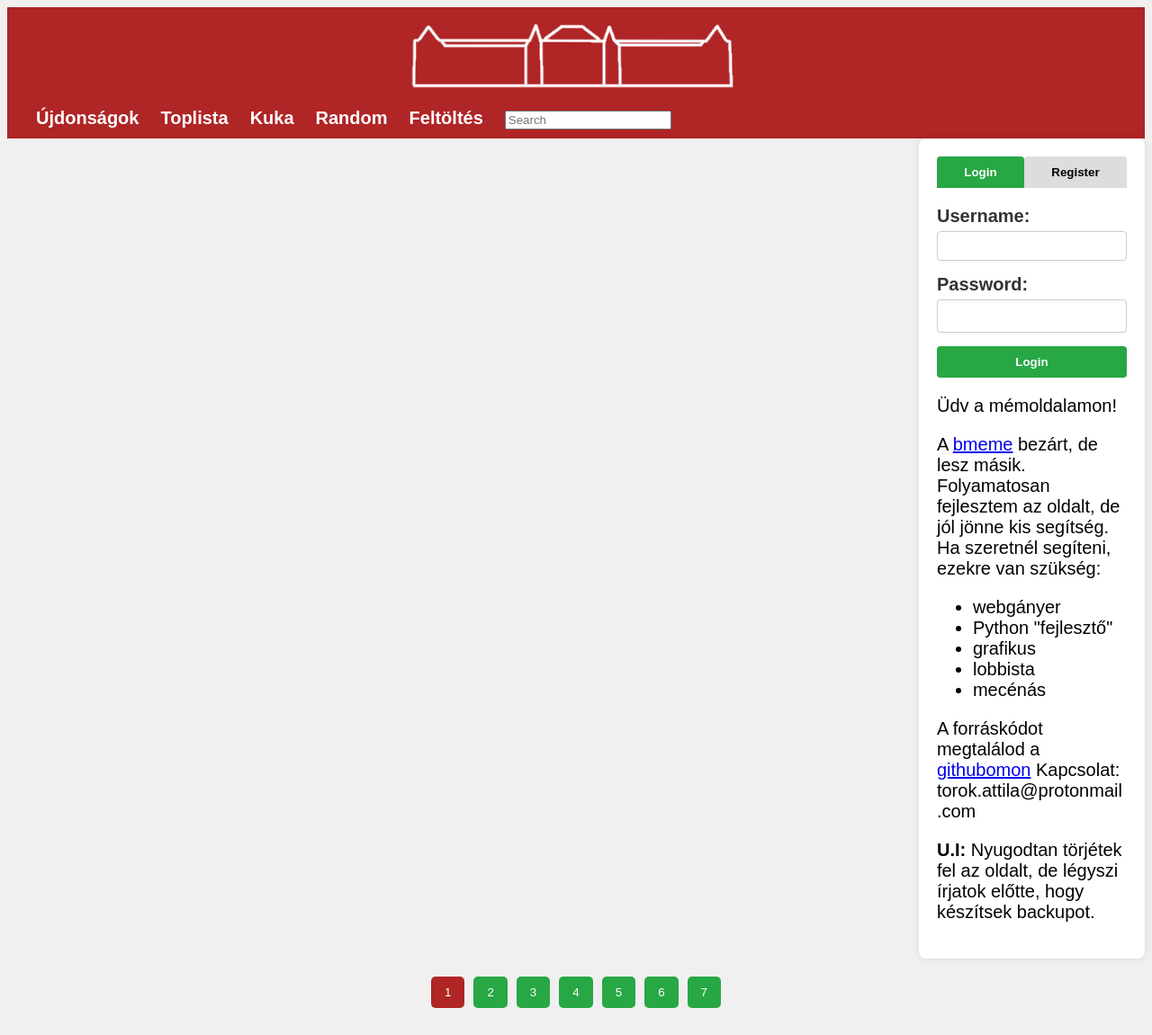
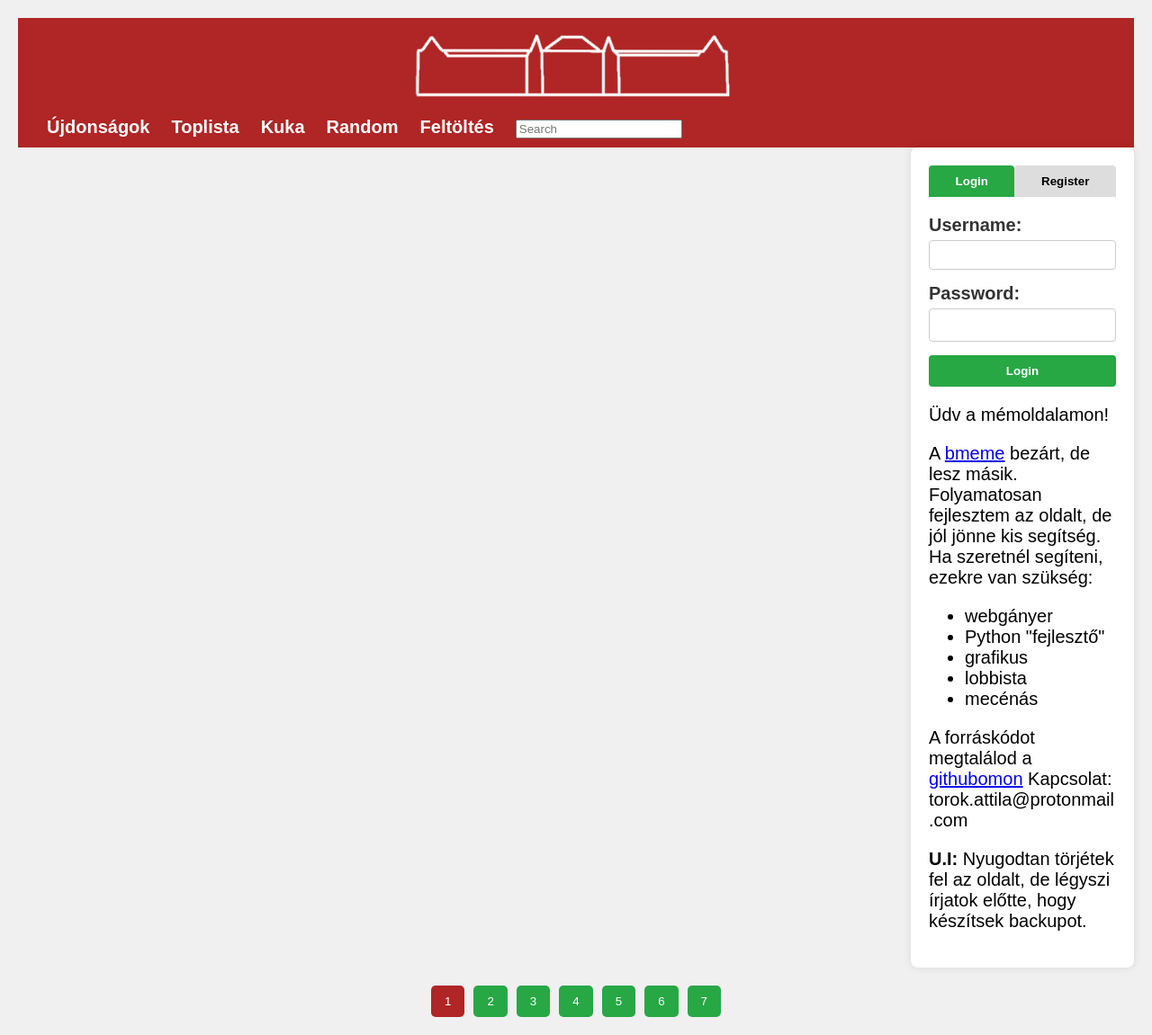
Before and after one commit to tatliHU/memewebsite, a Flask app: page /top in a window 1280 px wide. Shown: the whole page at 90% size. Before the commit the page ends 1121 px from the top, so only its background shows below. Run offline with Flask 3, Linux system fonts and the light colour scheme; data that the repository does not hold is empty; some libraries are stand-ins or nearby versions.

Commit message:
Revert "Sidebar is at least 100px wide"
This reverts commit fd4fc26cd6fa9a96d37d97e7ab2aa09ae1af2be7.

```diff
--- a/static/style.css
+++ b/static/style.css
@@ -2,7 +2,8 @@ body {
     font-family: Arial, sans-serif;
     font-size: calc(15px + 0.390625vw);
     background-color: #f0f0f0;
-    margin-bottom: 10;
+    margin: 0;
+    padding: 20px;
 }
 .container {
     display: flex;
@@ -13,7 +14,7 @@ body {
 }
 .gallery {
     display: grid;
-    flex-grow: 1;
+    flex: 1;
     grid-template-columns: repeat(1, 1fr);
     grid-template-rows: repeat(10, 1fr);
     gap: 10px;
@@ -160,13 +161,11 @@ body {
     border-radius: 4px;
 }
 .sidebar {
-    flex-basis: 20%; /* Set the sidebar to 20% of the container width */
-    max-width: 20%; /* Ensure it doesn't grow beyond 20% */
-    min-width: 100px;
     background-color: white;
     padding: 20px;
     border-radius: 8px;
     box-shadow: 0 0 10px rgba(0, 0, 0, 0.1);
+    max-width: 20%;
     box-sizing: border-box;
 }
 .tab-buttons {
```
